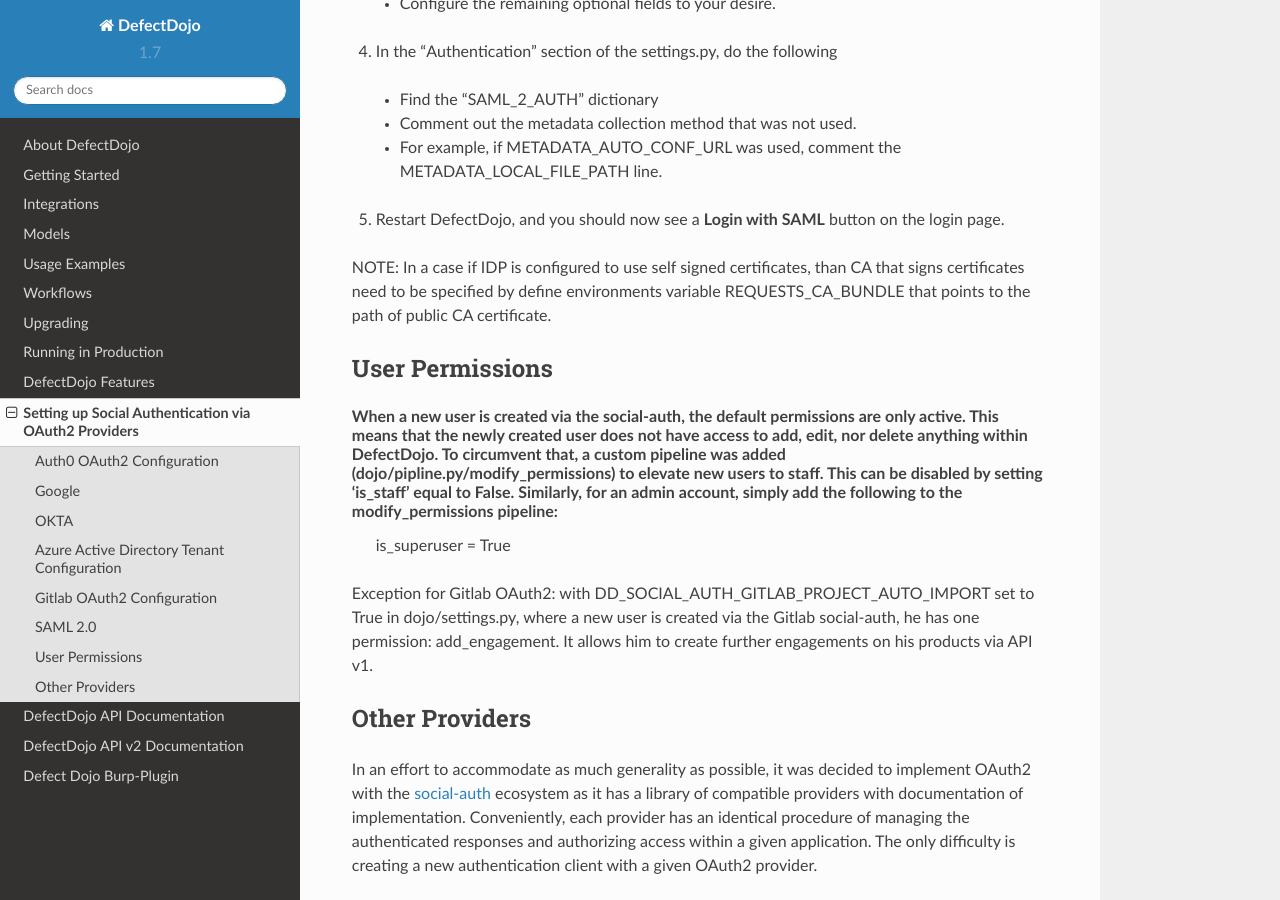
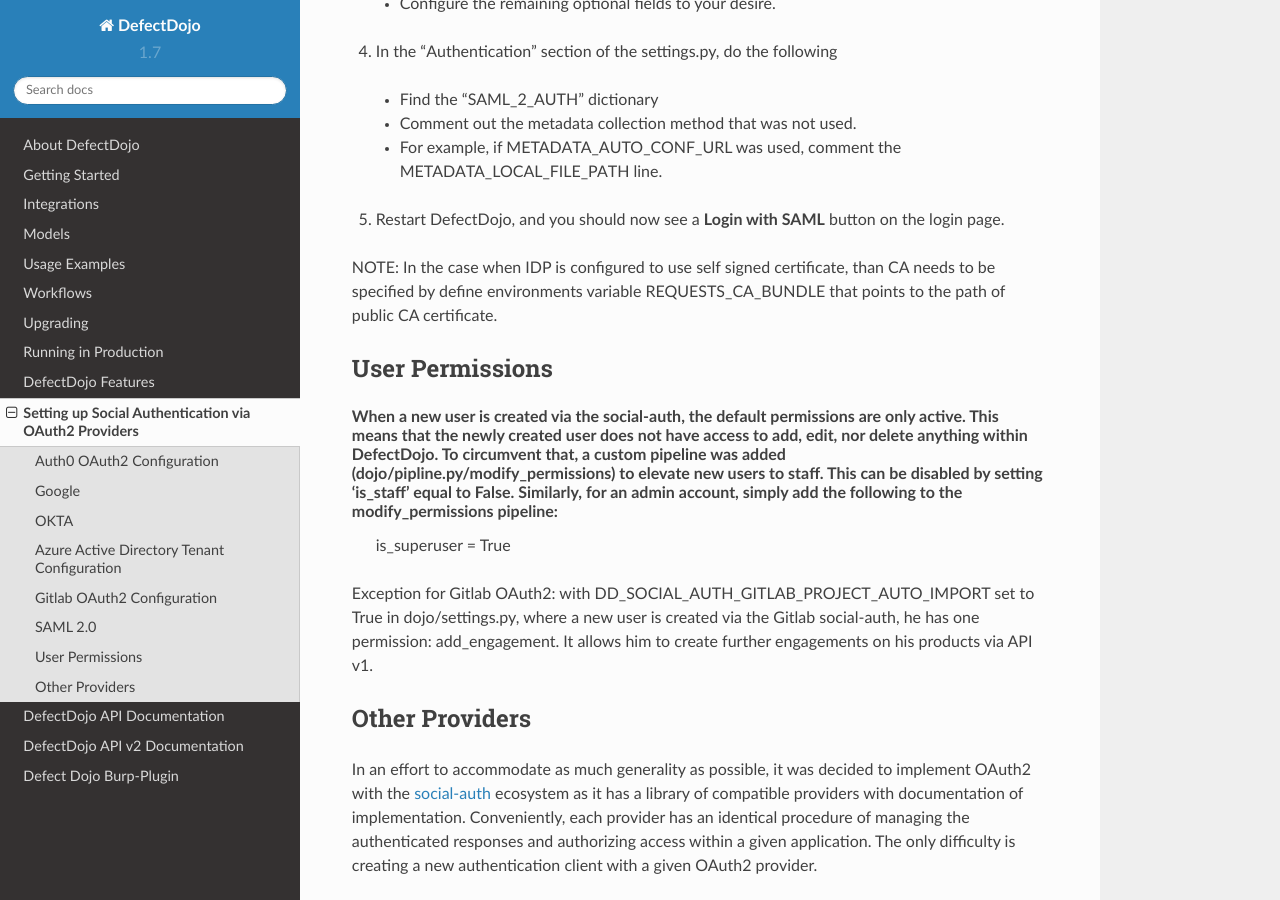
Before and after one commit to DefectDojo/Documentation, a Sphinx documentation site: the page built from docs/social-authentication.rst, in a window 1280 px wide and 900 px high, scrolled down 8621 px. Built offline with Sphinx 7.4.7 and the Read the Docs theme 2.0.0, drawn with Linux system fonts in a browser that asks for light colours.

Commit message:
Fix: stlye

```diff
--- a/docs/social-authentication.rst
+++ b/docs/social-authentication.rst
@@ -201,7 +201,7 @@
 
 5. Restart DefectDojo, and you should now see a **Login with SAML** button on the login page.
 
-NOTE: In a case if IDP is configured to use self signed certificates, than CA that signs certificates need to be specified by define environments variable REQUESTS_CA_BUNDLE  that points to the path of public CA certificate.
+NOTE: In the case when IDP is configured to use self signed certificate, than CA needs to be specified by define environments variable REQUESTS_CA_BUNDLE  that points to the path of public CA certificate.
 
 User Permissions
 ----------------
```
